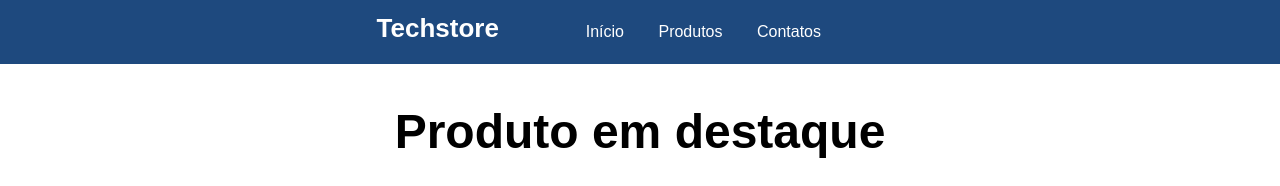
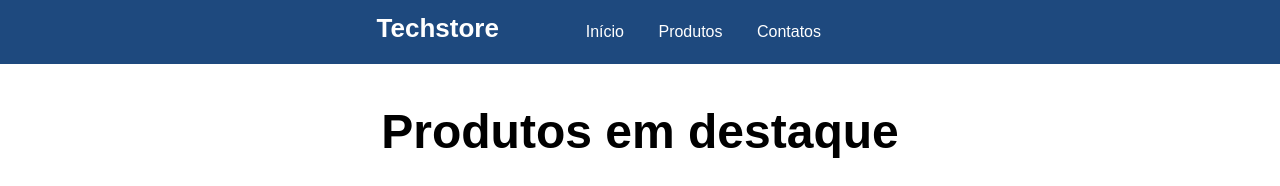
Before and after one commit to RenanCarbosGti/TechStore, a plain HTML site: page index.html in a window 1280 px wide. Shown: the top 186 px of the page. Drawn offline with Linux system fonts and the light colour scheme.

Commit message:
Update index.html
Atualizando o Titulo

```diff
--- a/index.html
+++ b/index.html
@@ -3,7 +3,7 @@
 <head>
     <meta charset="UTF-8">
     <meta name="viewport" content="width=device-width, initial-scale=1.0">
-    <title>Techstore</title>
+    <title>TechStore</title>
     <link rel="stylesheet" href="css/style.css">
 </head>
 <body>
@@ -18,7 +18,7 @@
         </nav>
     </header>
     <main>
-        <p class="categoria">Produto em destaque</p>
+        <p class="categoria">Produtos em destaque</p>
         <div class="vitrine">
             <div class="produto">
                <div class="img-produto"><img src="img/mouse.jpg" alt=""></div>
```
